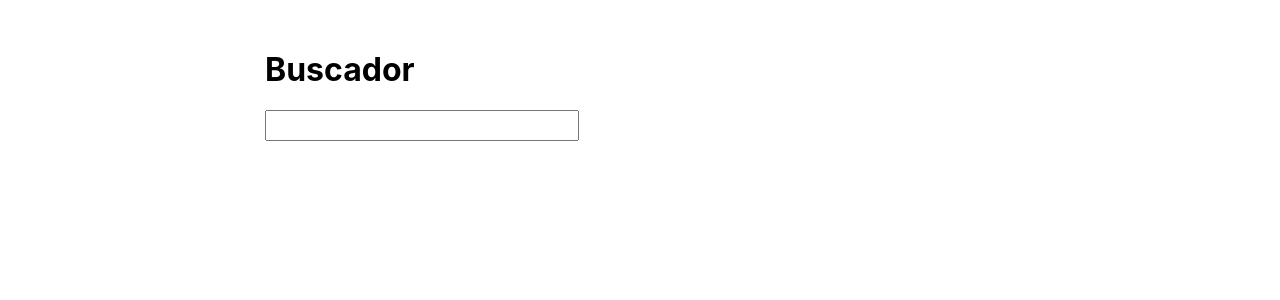
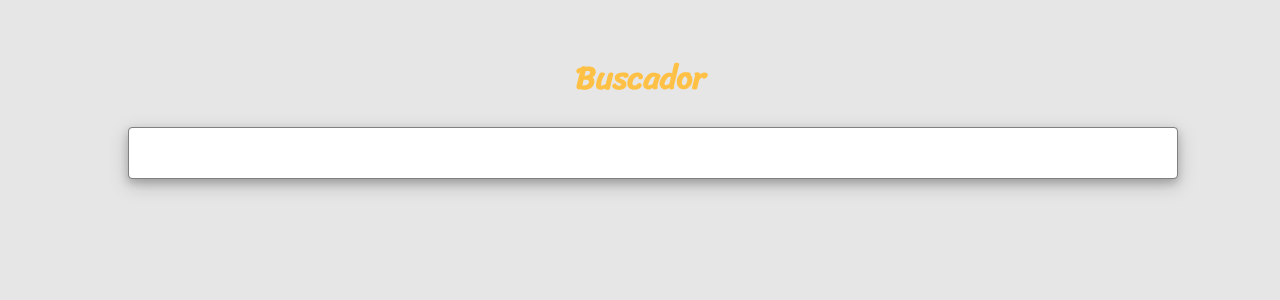
Before and after one commit to dgarciabravo13/marvelsearch, a React (Create React App) app in the folder client/: page / in a window 1280 px wide. Shown: the top 300 px of the page. Built offline with nearby package versions, Linux system fonts and the light colour scheme.

Commit message:
refactor connection with api

```diff
--- a/client/src/App.js
+++ b/client/src/App.js
@@ -3,7 +3,7 @@ import HeroList from "./components/HeroList";
 
 function App() {
   return (
-    <div>
+    <div className="container">
       <HeroList/>
     </div>
   );
--- a/client/src/components/Hero/index.js
+++ b/client/src/components/Hero/index.js
@@ -1,11 +1,11 @@
-import React, {useState} from "react";
+import React, { useState } from "react";
 import styled from "styled-components";
 import Modal from "react-modal";
 import HeroModal from "../HeroModal";
 
 Modal.setAppElement("#root");
 
-const Column = styled.div`
+const Card = styled.div`
   display: flex;
   flex-direction: column;
   align-items: center;
@@ -17,6 +17,7 @@ const Column = styled.div`
   border-radius: 10px;
   box-shadow: 0 4px 8px 0 rgba(0, 0, 0, 0.2), 0 6px 20px 0 rgba(0, 0, 0, 0.19);
   font-size: 1em;
+  background-color:white;
 `;
 
 const Img = styled.img`
@@ -30,8 +31,23 @@ const Img = styled.img`
 `;
 
 const H2 = styled.h2`
-  font-size: 1em;
+  font-size: 0.8em;
   padding: 10px;
+`;
+
+const Btn = styled.button`
+  border: none;
+  outline:none;
+  background: #33A2FF;
+  border-radius: 5px;
+  padding: 1rem 1.5rem;
+  font-size: 0.8rem;
+  line-height: 1;
+  position: relative;
+  bottom:5px;
+  text-transform:uppercase;
+  color:white;
+  font-weight: bold;
 `;
 
 const Hero = ({ hero }) => {
@@ -42,13 +58,13 @@ const Hero = ({ hero }) => {
   }
 
   return (
-    <Column>
+    <Card>
       <Img
         src={`${hero.thumbnail.path}.${hero.thumbnail.extension}`}
         alt={hero.name}
       />
       <H2>{hero.name}</H2>
-      <button onClick={toggleModal}>Detalles</button>
+      <Btn onClick={toggleModal}>Detalles</Btn>
 
       <Modal
         isOpen={isOpen}
@@ -58,10 +74,10 @@ const Hero = ({ hero }) => {
         overlayClassName="myoverlay"
         closeTimeoutMS={500}
       >
-        <HeroModal hero={hero}/>
-        <button onClick={toggleModal}>Cerrar</button>
+        <HeroModal hero={hero} />
+        {/* <Btn onClick={toggleModal}>Cerrar</Btn> */}
       </Modal>
-    </Column>
+    </Card>
   );
 };
 
--- a/client/src/components/HeroList/index.js
+++ b/client/src/components/HeroList/index.js
@@ -22,9 +22,10 @@ const HeroList = () => {
 
     async function fetchData() {
       try {
-        const response = await fetch(
-          `http://gateway.marvel.com/v1/public/characters?ts=1&limit=12&nameStartsWith=${name}&apikey=6e989ff5d88c497b48d0e952fddb7486&hash=6b7f1e9d88d7844d0941411e19183fbf`
-        );
+        const hash = process.env.REACT_APP_HASH;
+        const key = process.env.REACT_APP_PUBLIC_KEY;
+        const url = `http://gateway.marvel.com/v1/public/characters?ts=1&limit=12&nameStartsWith=${name}&apikey=${key}&hash=${hash}`;
+        const response = await fetch(url);
         const data = await response.json();
         setState(data.data.results);
       } catch (e) {
@@ -35,7 +36,9 @@ const HeroList = () => {
   }, [name]);
 
   const renderHeroes = () => {
-    return name.length === 0 ? null : state.map((hero, i) => <Hero key={i} hero={hero} />);
+    return name.length === 0
+      ? null
+      : state.map((hero, i) => <Hero key={i} hero={hero} />);
   };
 
   return (
--- a/client/src/components/HeroModal/index.js
+++ b/client/src/components/HeroModal/index.js
@@ -1,36 +1,47 @@
 import React from "react";
 import styled from "styled-components";
 
-const Img = styled.img`
-  border-top-left-radius: 10px;
-  border-top-right-radius: 10px;
-  min-width: 200px;
-  width: 250px;
-  min-height: 210px;
-  height: 210px;
-  object-fit: cover;
+const ProfileImg = styled.img`
+  height: 100px;
+  width: 100px;
+  background-size: cover;
+  background-position: center;
+  position: absolute;
+  top: -25px;
+  left: -25px;
+  border-radius: 50%;
+  box-shadow: 5px 5px 10px rgba(0, 0, 0, 0.5);
+`;
+
+const H1 = styled.h1`
+  margin-top: 10px;
 `;
 
 const HeroModal = ({ hero }) => {
   return (
     <>
-      {/* <Img
+      <ProfileImg
         src={`${hero.thumbnail.path}.${hero.thumbnail.extension}`}
         alt={hero.name}
-      /> */}
-      {/* <h2>{hero.name}</h2> */}
-      {/* <p>{hero.description}</p> */}
-      <div id="login-container">
-      <div class="profile-img"></div>
-      <h1>{hero.name}</h1>
-      <div class="description">{hero.description}</div>
-      <footer>
-          <div class="projects">
-            <p>Projects</p>
-            <p>154</p>
-          </div>
-      </footer>
-</div>
+      />
+      <H1>{hero.name}</H1>
+      <div className="description">
+        {!hero.description ? (
+          <p>
+            Lorem Ipsum is simply dummy text of the printing and typesetting
+            industry. Lorem Ipsum has been the industry's standard dummy text
+            ever since the 1500s, when an unknown printer took a galley of type
+            and scrambled it to make a type specimen book. It has survived not
+            only five centuries, but also the leap into electronic typesetting,
+            remaining essentially unchanged. It was popularised in the 1960s
+            with the release of Letraset sheets containing Lorem Ipsum passages,
+            and more recently with desktop publishing software like Aldus
+            PageMaker including versions of Lorem Ipsum.
+          </p>
+        ) : (
+          hero.description
+        )}
+      </div>
     </>
   );
 };
--- a/client/src/components/Input/index.js
+++ b/client/src/components/Input/index.js
@@ -3,17 +3,24 @@ import {InputContainer} from "./style";
 import styled from "styled-components";
 
 const InputItem = styled.input`
-  padding: 5px;
-  text-align: left;
-  font-size: 15px;
-  width:40%;
+  display: block;
+  width: 100%;
+  height: 2.375rem;
+  padding: 0.375rem 0.75rem;
+  color: #495057;
+  background-color: #fff;
+  background-clip: padding-box;
+  font-size:1.5rem;
+  border: 1px solid grey;
+  border-radius: 0.25rem;
+  box-shadow: 0 4px 8px 0 rgba(0, 0, 0, 0.2), 0 6px 20px 0 rgba(0, 0, 0, 0.19);
 `;
 
 const Input = ({setName}) => {
   return (
     <InputContainer>
       <h1>Buscador</h1>
-      <InputItem onChange={e => {e.preventDefault(); setName(e.target.value)}}/>
+      <InputItem className="form-control" onChange={e => {e.preventDefault(); setName(e.target.value)}}/>
     </InputContainer>
   );
 };
--- a/client/src/components/Input/style.js
+++ b/client/src/components/Input/style.js
@@ -1,7 +1,6 @@
 import styled from "styled-components";
 
 export const InputContainer = styled.div`
-  width: 750px;
-	border-collapse: collapse;
+  width: 80vw;
   margin:50px auto;
 `;
--- a/client/src/index.css
+++ b/client/src/index.css
@@ -1,14 +1,17 @@
+@import url("https://fonts.googleapis.com/css?family=Roboto|Sriracha&display=swap");
+
 body {
   margin: 0;
-  font-family: -apple-system, BlinkMacSystemFont, 'Segoe UI', 'Roboto', 'Oxygen',
-    'Ubuntu', 'Cantarell', 'Fira Sans', 'Droid Sans', 'Helvetica Neue',
+  font-family: -apple-system, BlinkMacSystemFont, "Segoe UI", "Roboto", "Oxygen",
+    "Ubuntu", "Cantarell", "Fira Sans", "Droid Sans", "Helvetica Neue",
     sans-serif;
   -webkit-font-smoothing: antialiased;
   -moz-osx-font-smoothing: grayscale;
+  background: #e6e6e6;
 }
 
 code {
-  font-family: source-code-pro, Menlo, Monaco, Consolas, 'Courier New',
+  font-family: source-code-pro, Menlo, Monaco, Consolas, "Courier New",
     monospace;
 }
 
@@ -34,3 +37,12 @@ code {
   bottom: 0;
   background-color: rgba(0, 0, 0, 0.75);
 }
+h1 {
+  font-family: "Sriracha", arial, sans-serif;
+  text-align: center;
+  margin-bottom: 20px;
+  color: #ffc145;
+}
+.description {
+  margin-bottom: 20px;
+}
```
